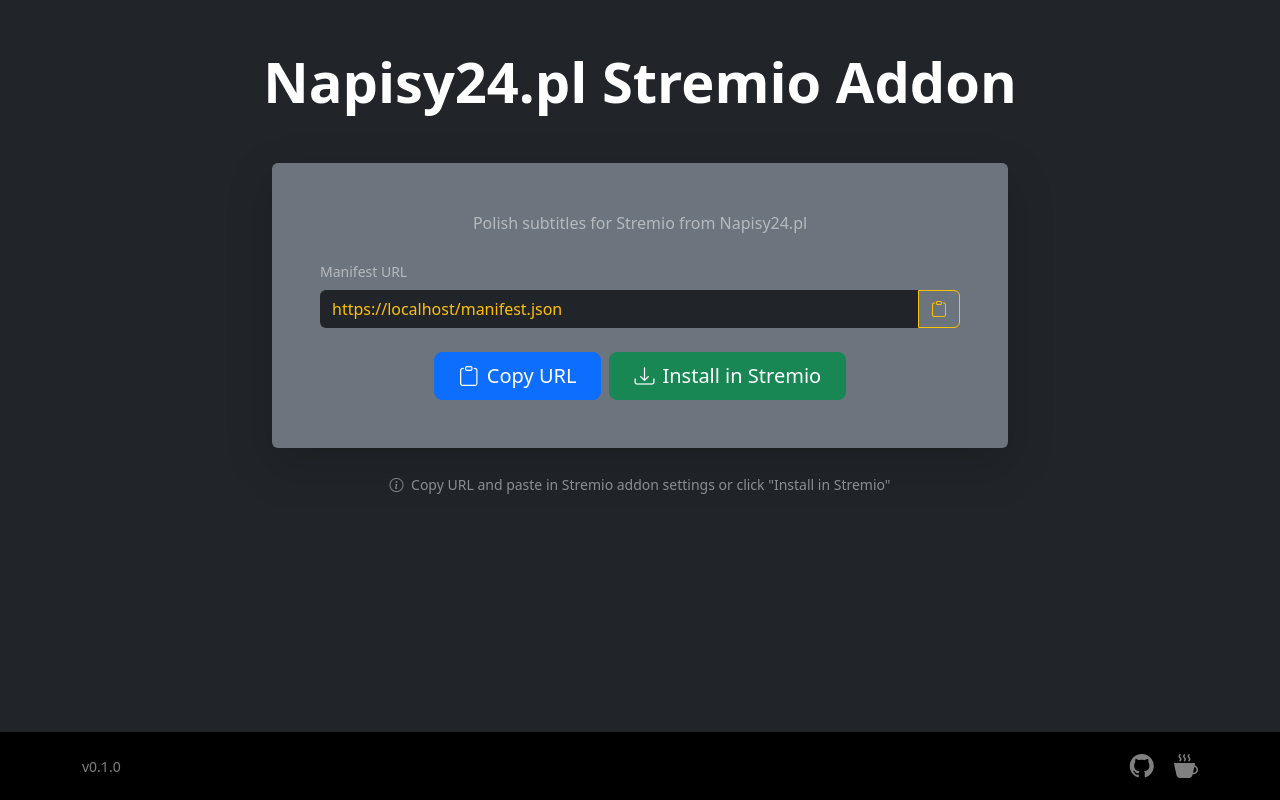
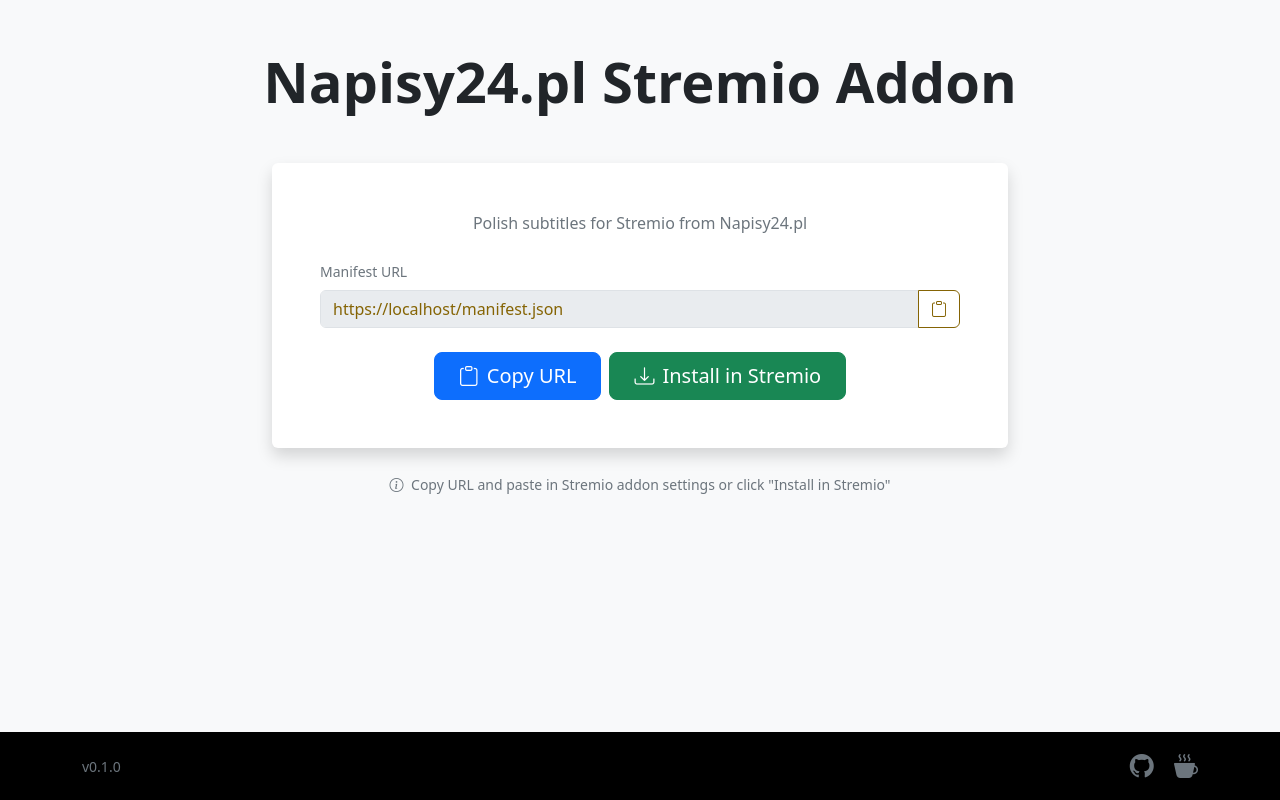
Before and after one commit to skoruppa/napisy24-stremio-addon, a Flask app: page / in a window 1280 px wide. Run offline with Flask 3, Linux system fonts and the light colour scheme.

Commit message:
Update base.html

```diff
--- a/templates/base.html
+++ b/templates/base.html
@@ -10,9 +10,27 @@
         body { min-height: 100vh; display: flex; flex-direction: column; }
         .content { flex: 1; }
         footer { margin-top: auto; }
+
+        @media (prefers-color-scheme: dark) {
+            body { background-color: #212529; color: #fff; }
+            .card { background-color: #6c757d !important; }
+            .form-control { background-color: #343a40 !important; color: #ffc107 !important; }
+            footer { background-color: #000 !important; color: rgba(255,255,255,0.5) !important; }
+            .text-white-50 { color: rgba(255,255,255,0.5) !important; }
+        }
+
+        @media (prefers-color-scheme: light) {
+            body { background-color: #f8f9fa; color: #212529; }
+            .card { background-color: #fff !important; box-shadow: 0 0.5rem 1rem rgba(0,0,0,0.15) !important; }
+            .form-control { background-color: #e9ecef !important; color: #856404 !important; border: 1px solid #dee2e6 !important; }
+            footer { background-color: #e9ecef !important; color: #6c757d !important; }
+            .text-white-50 { color: #6c757d !important; }
+            .btn-outline-warning { color: #856404; border-color: #856404; }
+            .btn-outline-warning:hover { background-color: #856404; color: #fff; }
+        }
     </style>
 </head>
-<body class="bg-dark text-white">
+<body>
     <div class="content">
         <div class="container py-5">
             <header class="text-center mb-5">
```
